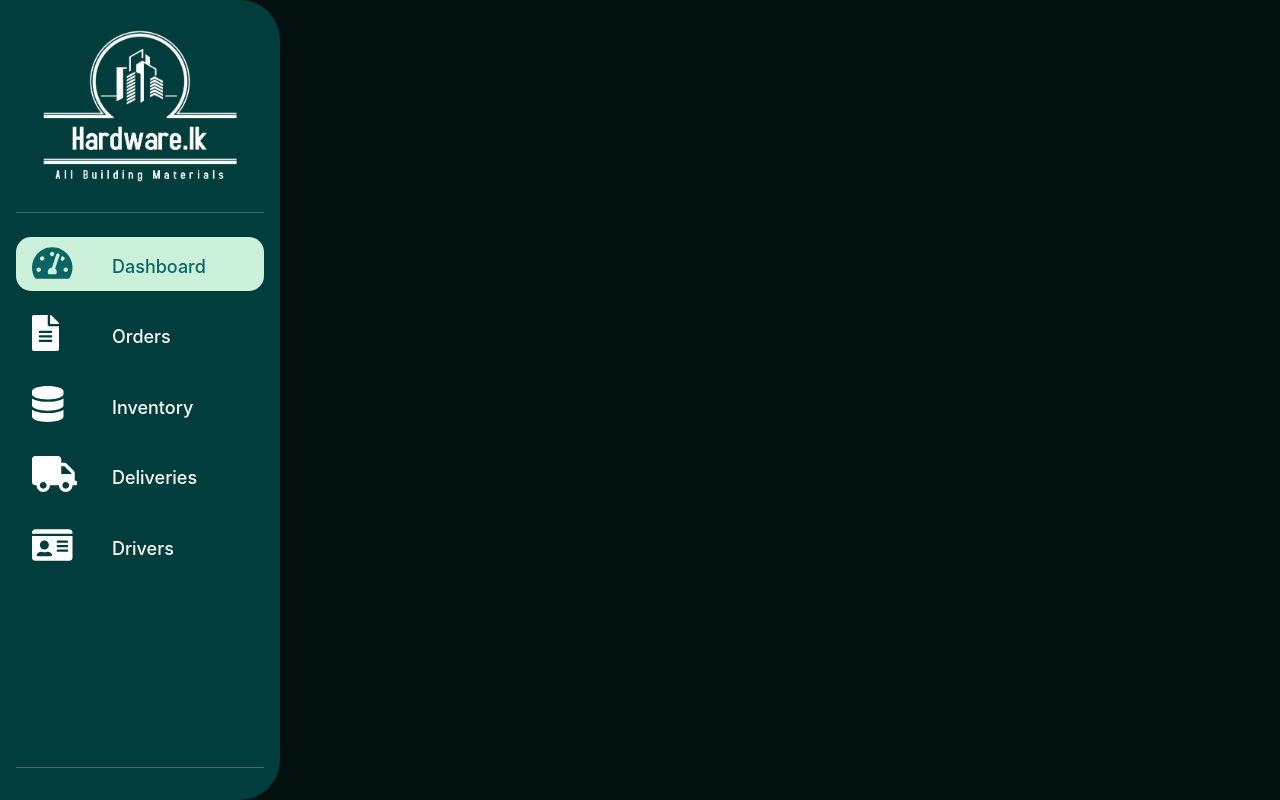
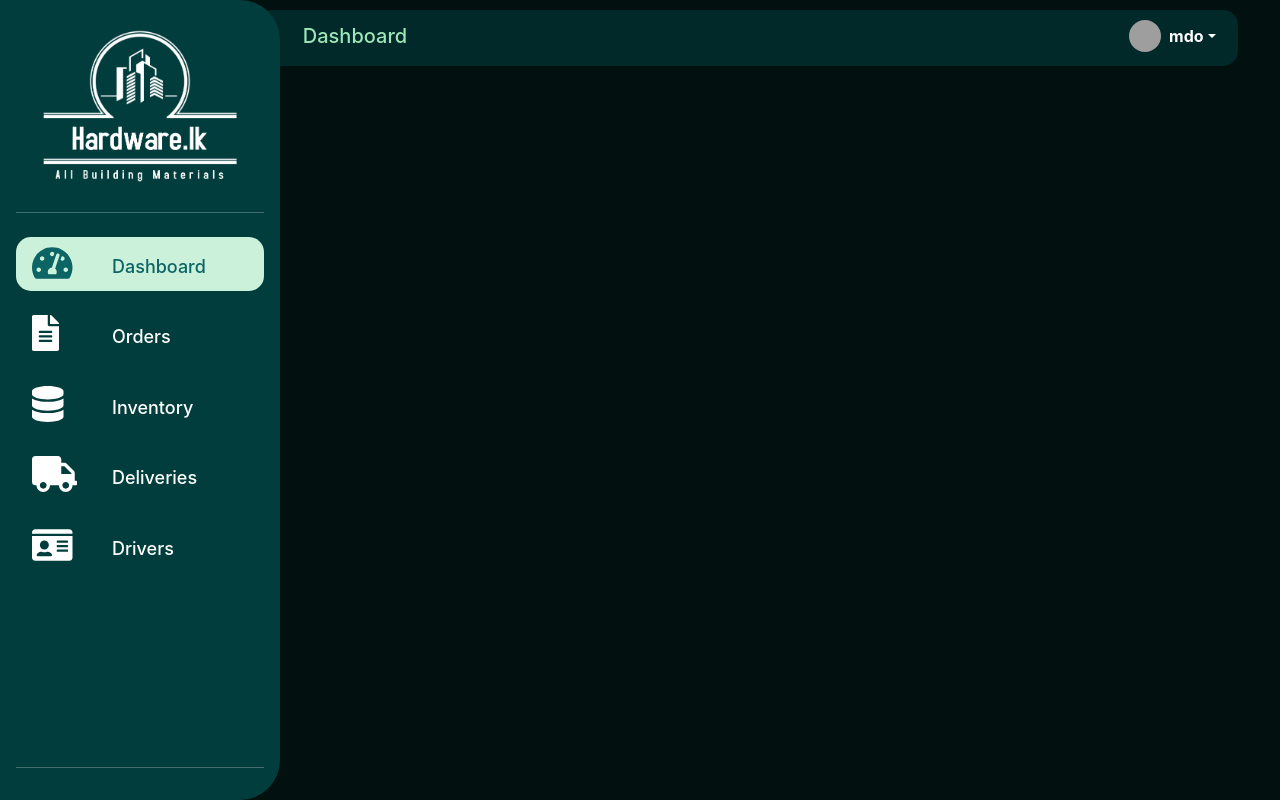
Before and after one commit to wishva8/Hardware-Management, a React (Create React App) app in the folder Releases/SourceCode/Frontend/app/: page / in a window 1280 px wide. Built offline with nearby package versions, Linux system fonts and the light colour scheme; grey boxes are pictures that could not be loaded.

Commit message:
sidenav layer updated

```diff
--- a/Releases/SourceCode/Frontend/app/src/App.css
+++ b/Releases/SourceCode/Frontend/app/src/App.css
@@ -1,3 +1,10 @@
 body {
   background-color: #021010;
 }
+.content-layer{
+  margin-left: 21%;
+  color: #ffffff;
+}
+.text-green{
+  color: #9CE6B7;
+}
--- a/Releases/SourceCode/Frontend/app/src/App.js
+++ b/Releases/SourceCode/Frontend/app/src/App.js
@@ -1,14 +1,12 @@
 import { Route, Switch, BrowserRouter } from "react-router-dom";
 import './App.css';
-import SideNav from './Components/SideNav/SideNav';
 import AdminDashboard from "./Pages/AdminDashboard/AdminDashboard"
 function App() {
   return (
     <div className="App">
       <BrowserRouter>
         <Switch>
-          <SideNav />
-          <Route path="">
+          <Route path="/">
             <AdminDashboard />
           </Route>
         </Switch>
--- a/Releases/SourceCode/Frontend/app/src/Components/Header/Header.css
+++ b/Releases/SourceCode/Frontend/app/src/Components/Header/Header.css
@@ -0,0 +1,7 @@
+.header {
+  background-color: #012929;
+  width: 97%;
+  margin-top: 1%;
+  padding: 10px;
+  border-radius: 15px;
+}
--- a/Releases/SourceCode/Frontend/app/src/Components/Header/Header.jsx
+++ b/Releases/SourceCode/Frontend/app/src/Components/Header/Header.jsx
@@ -1,9 +1,60 @@
-import React from 'react'
+import React from "react";
+import "./Header.css";
 
-export default function Header() {
+export default function Header(props) {
   return (
-    <div>
-
+    <div className="header row">
+      <div className="col">
+        <h5 className="ms-4 mt-1 text-green">{props.topic ?? ''}</h5>
+      </div>
+      <div className="col d-flex justify-content-end">
+        <div className="dropdown">
+          <a
+            href="#"
+            className="d-flex align-items-center text-white text-decoration-none dropdown-toggle"
+            id="dropdownUser1"
+            data-bs-toggle="dropdown"
+            aria-expanded="false"
+          >
+            <img
+              src="https://github.com/mdo.png"
+              alt=""
+              width="32"
+              height="32"
+              className="rounded-circle me-2"
+            />
+            <strong>mdo</strong>
+          </a>
+          <ul
+            className="dropdown-menu dropdown-menu-dark text-small shadow"
+            aria-labelledby="dropdownUser1"
+          >
+            {/* <li>
+              <a className="dropdown-item" href="#">
+                New project...
+              </a>
+            </li> */}
+            <li>
+              <a className="dropdown-item" href="#">
+                Settings
+              </a>
+            </li>
+            <li>
+              <a className="dropdown-item" href="#">
+                Profile
+              </a>
+            </li>
+            <li>
+              <hr className="dropdown-divider" />
+            </li>
+            <li>
+              <a className="dropdown-item" href="#">
+                Sign out
+              </a>
+            </li>
+          </ul>
+        </div>
+      </div>
     </div>
-  )
+  );
 }
--- a/Releases/SourceCode/Frontend/app/src/Components/SideNav/SideNav.css
+++ b/Releases/SourceCode/Frontend/app/src/Components/SideNav/SideNav.css
@@ -1,6 +1,7 @@
 .sidebar {
   width: 280px;
-  position: fixed;
+  position: absolute;
+  top: 0;
   height: 100%;
   background-color: #023d3d;
   color: #ffffff;
--- a/Releases/SourceCode/Frontend/app/src/Pages/AdminDashboard/AdminDashboard.jsx
+++ b/Releases/SourceCode/Frontend/app/src/Pages/AdminDashboard/AdminDashboard.jsx
@@ -1,11 +1,19 @@
-import React, { Component } from 'react'
-
+import React, { Component } from "react";
+import SideNav from "../../Components/SideNav/SideNav";
+import "./AdminDashboard.css";
+import Header from "../../Components/Header/Header";
 export default class AdminDashboard extends Component {
   render() {
     return (
       <div>
-        <h1 className="text-white">sadddddddddddddddddddddddddddddddddddddddddddddddddddddddddddddddddddd</h1>
+        <SideNav />
+        <div className="content-layer">
+          <Header topic="Dashboard" />
+          <div>
+            {/* methana ubata ona tika */}
+          </div>
+        </div>
       </div>
-    )
+    );
   }
 }
```
Also changed, not shown: Releases/SourceCode/Frontend/app/src/Components/SideNav/SideNav.jsx (+1 -46 lines).
